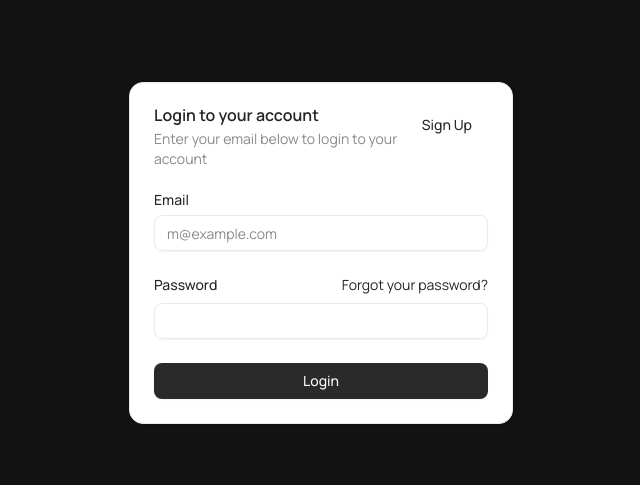
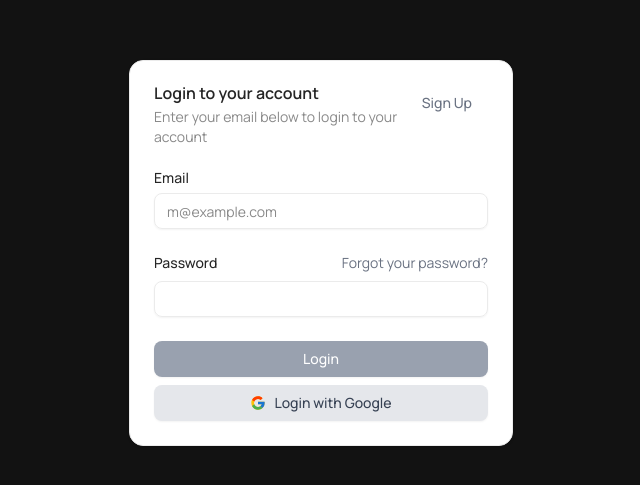
Before and after one commit to taamtera/KUSA, a Next.js app in the folder frontend/: page /login in a window 1280 px wide. Shown: the part 147-632 px from the top of the page, without its empty margins (319-959 px from the left). Built offline with nearby package versions, Linux system fonts and the light colour scheme.

Commit message:
added login with google

```diff
--- a/frontend/app/login/page.jsx
+++ b/frontend/app/login/page.jsx
@@ -60,7 +60,11 @@ export default function CardDemo() {
             Enter your email below to login to your account
           </CardDescription>
           <CardAction>
-            <Button variant="link" onClick={() => window.location.href = "/register"}>
+            <Button
+              variant="link"
+              onClick={() => window.location.href = "/register"}
+              className="text-gray-500"
+            >
               Sign Up
             </Button>
           </CardAction>
@@ -84,7 +88,7 @@ export default function CardDemo() {
                   <Label htmlFor="password">Password</Label>
                   <a
                     href="#"
-                    className="ml-auto inline-block text-sm underline-offset-4 hover:underline"
+                    className="ml-auto inline-block text-sm underline-offset-4 hover:underline text-gray-500"
                   >
                     Forgot your password?
                   </a>
@@ -100,12 +104,22 @@ export default function CardDemo() {
           </form>
         </CardContent>
         <CardFooter className="flex-col gap-2">
-          <Button type="submit" className="w-full" onClick={handleSubmit}>
+          <Button
+            type="submit"
+            className="w-full bg-gray-400 hover:bg-gray-500 text-white border-none"
+            onClick={handleSubmit}
+          >
             Login
           </Button>
-          {/* <Button variant="outline" className="w-full">
+          <Button
+            variant="outline"
+            className="w-full flex items-center justify-center gap-2 bg-gray-200 hover:bg-gray-300 text-gray-700 border-none"
+          >
+          <svg xmlns="http://www.w3.org/2000/svg" x="0px" y="0px" width="100" height="100" viewBox="0 0 48 48">
+          <path fill="#FFC107" d="M43.611,20.083H42V20H24v8h11.303c-1.649,4.657-6.08,8-11.303,8c-6.627,0-12-5.373-12-12c0-6.627,5.373-12,12-12c3.059,0,5.842,1.154,7.961,3.039l5.657-5.657C34.046,6.053,29.268,4,24,4C12.955,4,4,12.955,4,24c0,11.045,8.955,20,20,20c11.045,0,20-8.955,20-20C44,22.659,43.862,21.35,43.611,20.083z"></path><path fill="#FF3D00" d="M6.306,14.691l6.571,4.819C14.655,15.108,18.961,12,24,12c3.059,0,5.842,1.154,7.961,3.039l5.657-5.657C34.046,6.053,29.268,4,24,4C16.318,4,9.656,8.337,6.306,14.691z"></path><path fill="#4CAF50" d="M24,44c5.166,0,9.86-1.977,13.409-5.192l-6.19-5.238C29.211,35.091,26.715,36,24,36c-5.202,0-9.619-3.317-11.283-7.946l-6.522,5.025C9.505,39.556,16.227,44,24,44z"></path><path fill="#1976D2" d="M43.611,20.083H42V20H24v8h11.303c-0.792,2.237-2.231,4.166-4.087,5.571c0.001-0.001,0.002-0.001,0.003-0.002l6.19,5.238C36.971,39.205,44,34,44,24C44,22.659,43.862,21.35,43.611,20.083z"></path>
+          </svg>
             Login with Google
-          </Button> */}
+          </Button>
         </CardFooter>
       </Card>
     </div>
```
